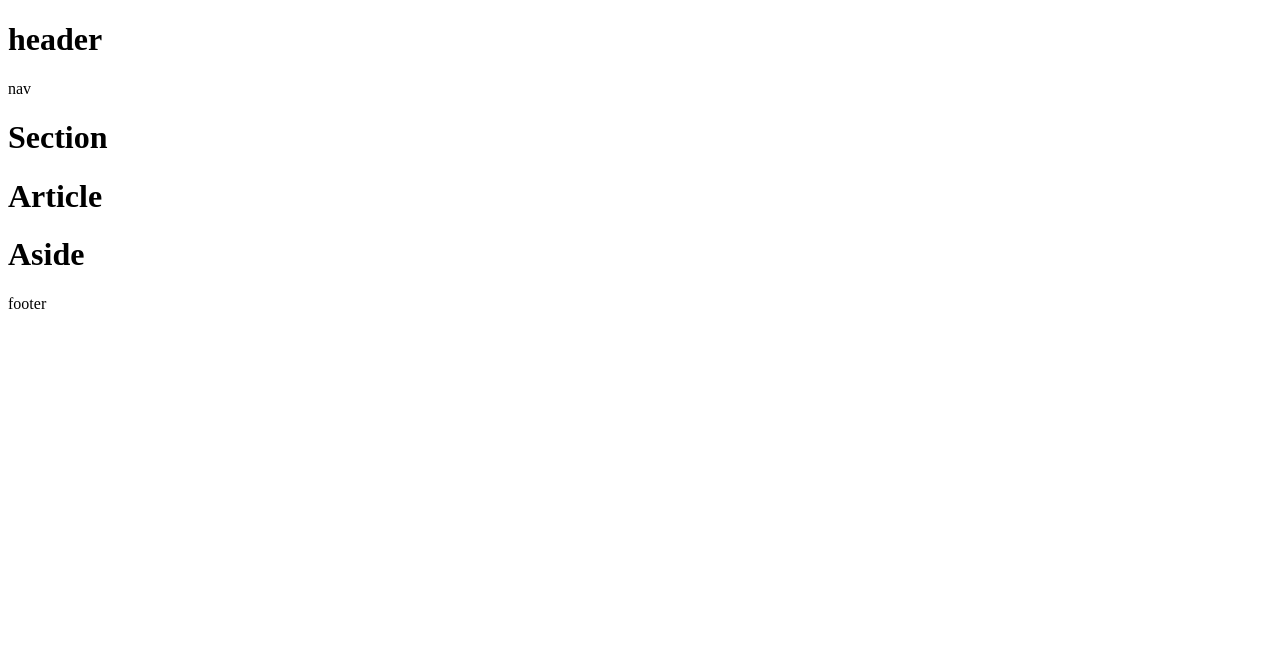
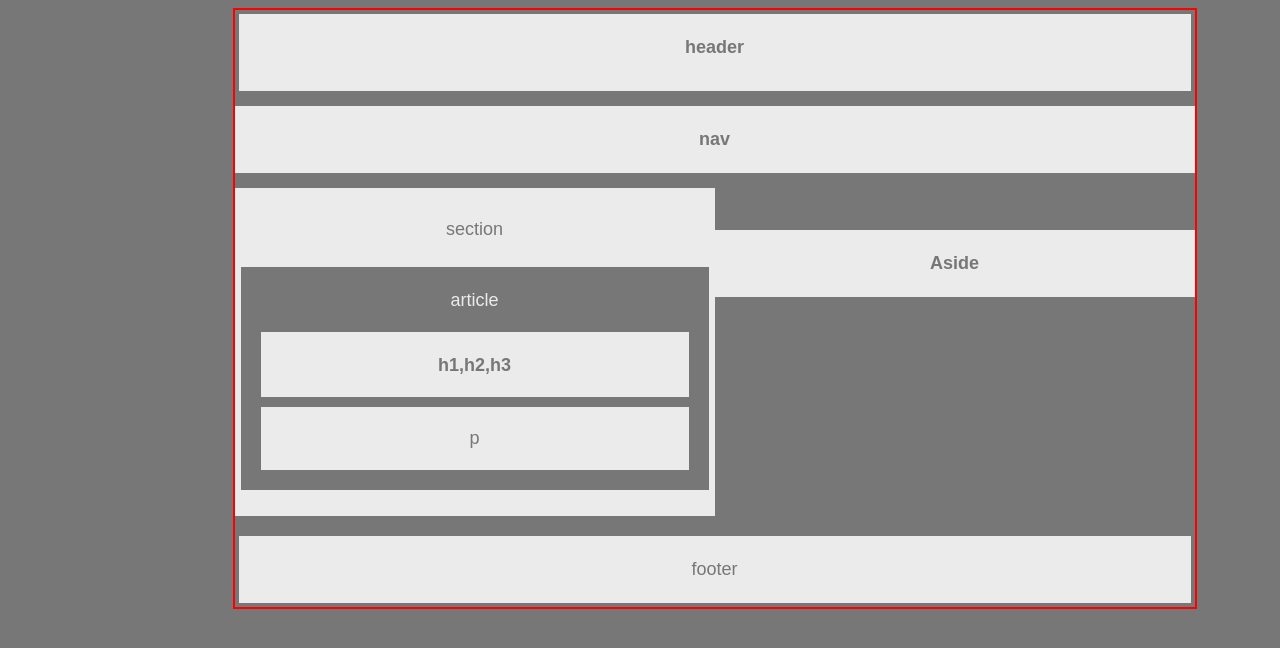
Before and after one commit to pepperellett/HW-Wireframe, a plain HTML site: page index.html in a window 1280 px wide. Drawn offline with Linux system fonts and the light colour scheme.

Commit message:
<Formatting Progress>

```diff
--- a/index.html
+++ b/index.html
@@ -12,18 +12,24 @@
         <h1>header</h1>
     </header>
 
-    <div>nav</div>
+    <h2>nav</h2>
 
-    <div>
-        <h1>Section</h1>
-        <div>
-            <h1>Article</h1>
-            <p></p>
+    <section id="leftsection">
+    <div class="container">
+        <section id="section">
+            <p>section</p>
+        <section id="article">
+            <p>article</p>
+        <section id="H1-3">
+            <strong><p>h1,h2,h3</p></strong>
+        <section id="p">
+            <p>p</p>
     </div>
-    <div>
-            <h1>Aside</h1>
-    </div>
-
+    <br>
+    <h2 class id="Aside">
+        Aside
+    </h2>
+    <br>
     <footer>footer</footer>
 </body>
 </html>
--- a/style.css
+++ b/style.css
@@ -0,0 +1,86 @@
+body {
+    font-family:'Arial','Helvetica Neue','Helvetica','sans-serif';
+    color: #777;
+    background-color: #777;
+    width: 960px;
+    font-size: 18px;
+    line-height: 150%;
+    padding: 0;
+    border: 2px solid red;
+    margin-left: 232.5px;
+}
+
+h2{
+    color: #777;
+    background-color: #ebebeb;
+    text-align: center;
+    padding-top: 20px;
+    padding-bottom: 20px;
+    font-size: 18px;
+    width: 100%;
+}
+
+h1 {
+        color: #777;
+        background-color: #ebebeb;
+        font-size: 18px;
+        margin: 4px;
+        text-align: center;
+        padding-top: 20px;
+        padding-bottom: 30px;
+    }
+
+ .container{
+        float:left;
+        background-color: #ebebeb;
+        font-size: 18px;
+        text-align: center;
+        padding-top: 10px;
+        padding-bottom: 20px;
+        margin-right: 0px;
+        width: 50%;
+        margin-bottom: 10px solid #777;
+        margin-right: 10px solid #777;
+
+    }
+#article {
+    background-color: #777;
+    color: #ebebeb;
+    padding-top: 2px;
+    border: 6px solid #ebebeb;
+}
+#H1-3 {
+    background-color: #ebebeb;
+    color: #777;
+    border-right: 20px solid #777;
+    border-left: 20px solid #777;
+    padding-top: 2px;
+}
+
+#p {
+    border-top: 10px solid #777;
+    border-bottom: 20px solid #777;
+}
+#aside {
+    color: #777;
+    background-color: #ebebeb;
+    font-size: 18px;
+    clear: both;
+    width: 50%;
+    overflow: auto;
+    margin-left: 0;
+    height: 300px;
+}
+footer {
+        clear: both;
+        color: #777;
+        background-color: #ebebeb;
+        font-size: 18px;
+        margin: 4px;
+        text-align: center;
+        padding-top: 20px;
+        padding-bottom: 20px;
+        margin-top: 20px solid #777;
+        overflow: auto;
+        border-top: 20px solid #777;
+    }
```
Also changed, not shown: 1 other file.
